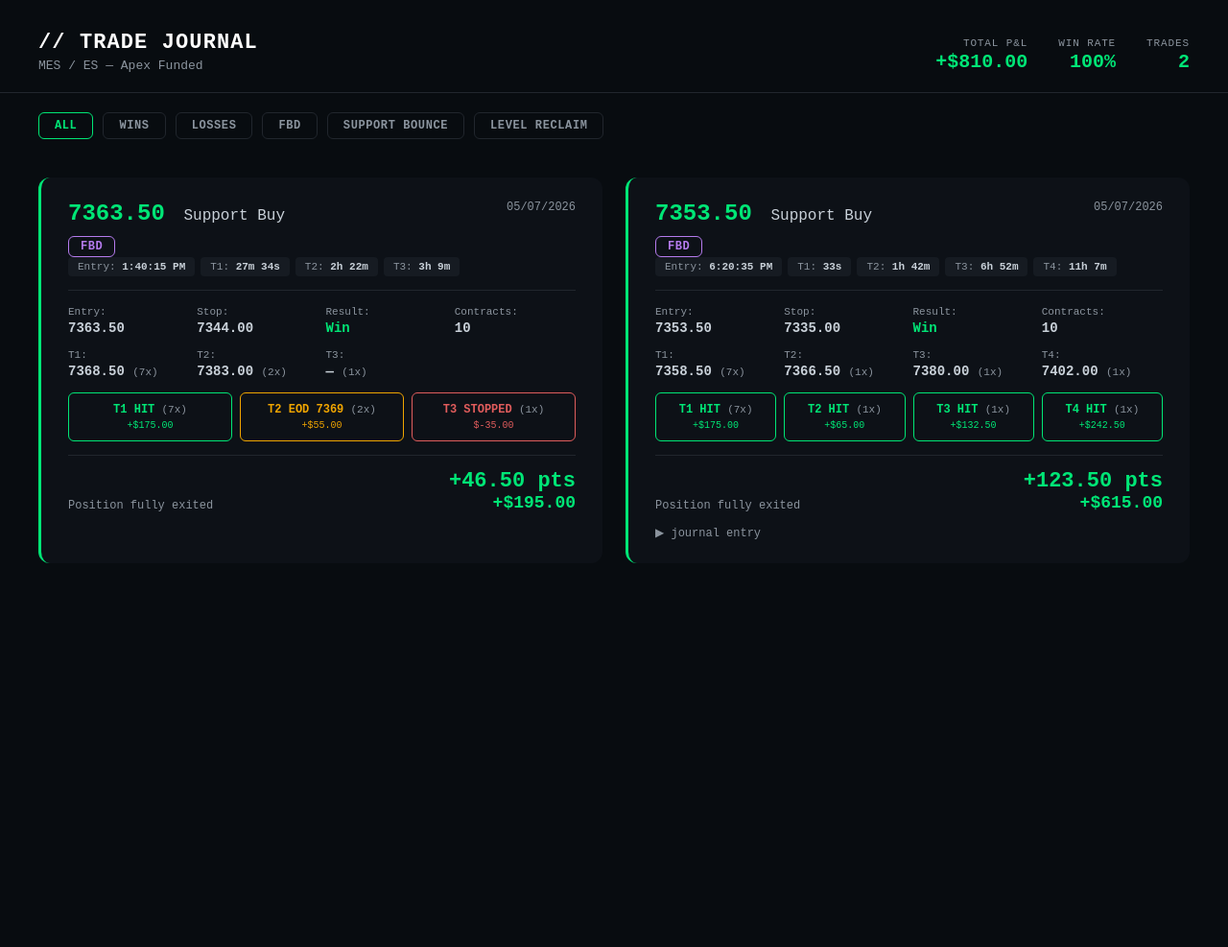
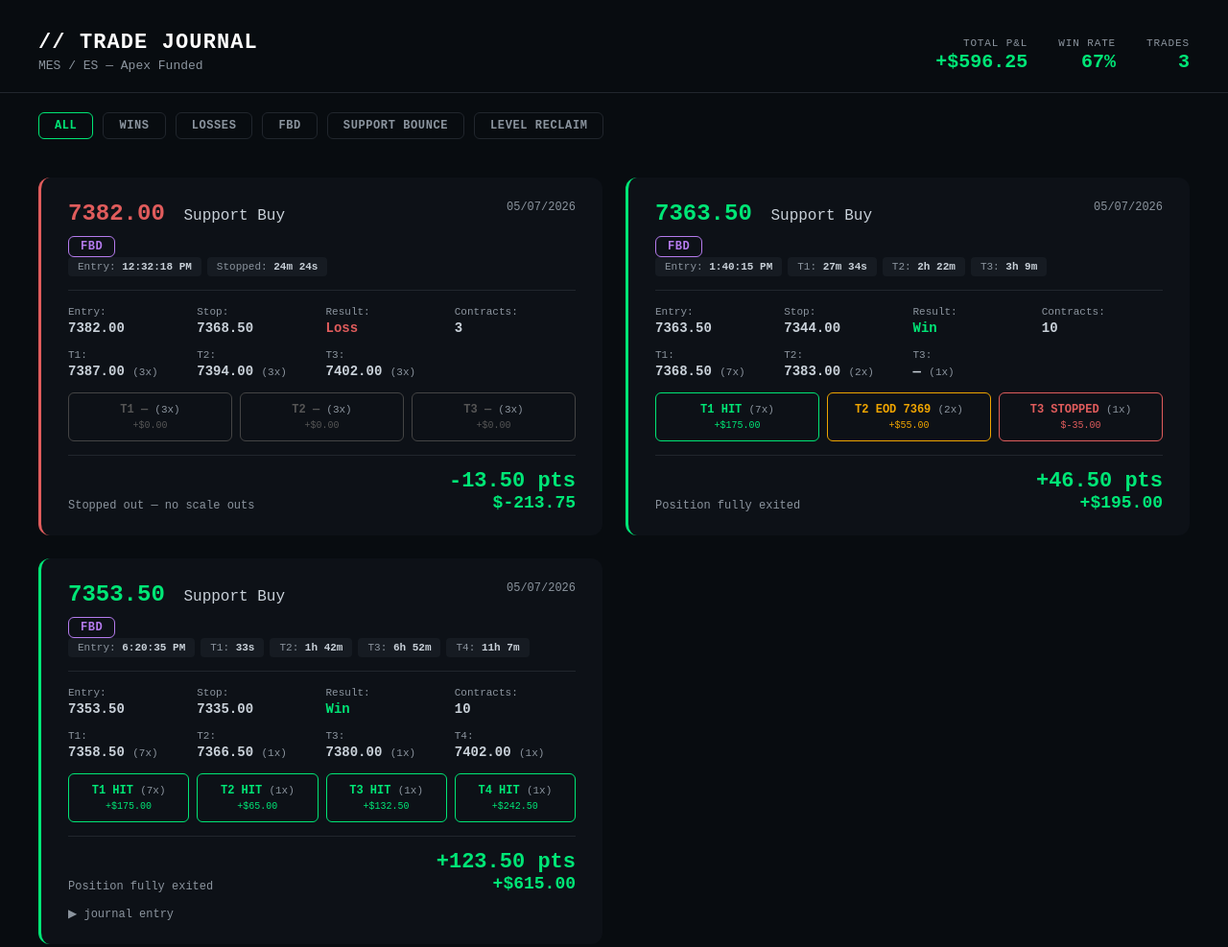
Before and after one commit to devmirani/devmirani, a plain HTML site: page index.html in a window 1280 px wide. Shown: the whole page at 96% size. Before the commit the page ends 800 px from the top, so only its background shows below. Drawn offline with Linux system fonts and the light colour scheme.

Commit message:
Update index.html

```diff
--- a/index.html
+++ b/index.html
@@ -107,6 +107,29 @@
 // TRADE DATA — add new trades here at the top of this array
 // ============================================================
 const trades = [
+  {
+    id: 3,
+    date: "05/07/2026",
+    entryTime: "12:32:18 PM",
+    entryPrice: 7382.00,
+    stopPrice: 7368.50,
+    setup: "FBD",
+    result: "loss",
+    contracts: 3,
+    targets: [
+      { label: "T1", price: 7387.00, contracts: 3, status: "miss", pnl: 0 },
+      { label: "T2", price: 7394.00, contracts: 3, status: "miss", pnl: 0 },
+      { label: "T3", price: 7402.00, contracts: 3, status: "miss", pnl: 0 },
+    ],
+    times: [
+      { label: "Entry", value: "12:32:18 PM" },
+      { label: "Stopped", value: "24m 24s" },
+    ],
+    totalPts: -13.50,
+    totalPnl: -213.75,
+    exitNote: "Stopped out — no scale outs",
+    journal: ""
+  },
   {
     id: 2,
     date: "05/07/2026",
```
